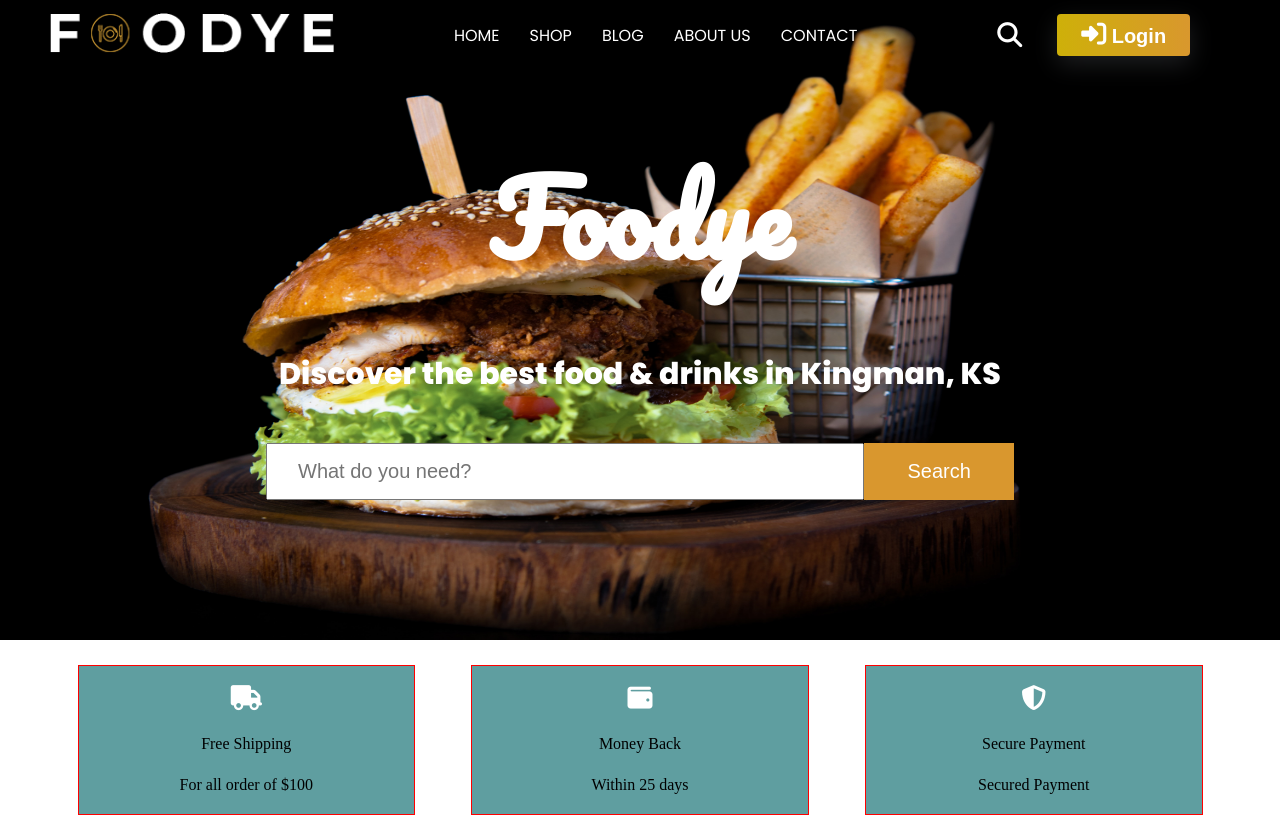
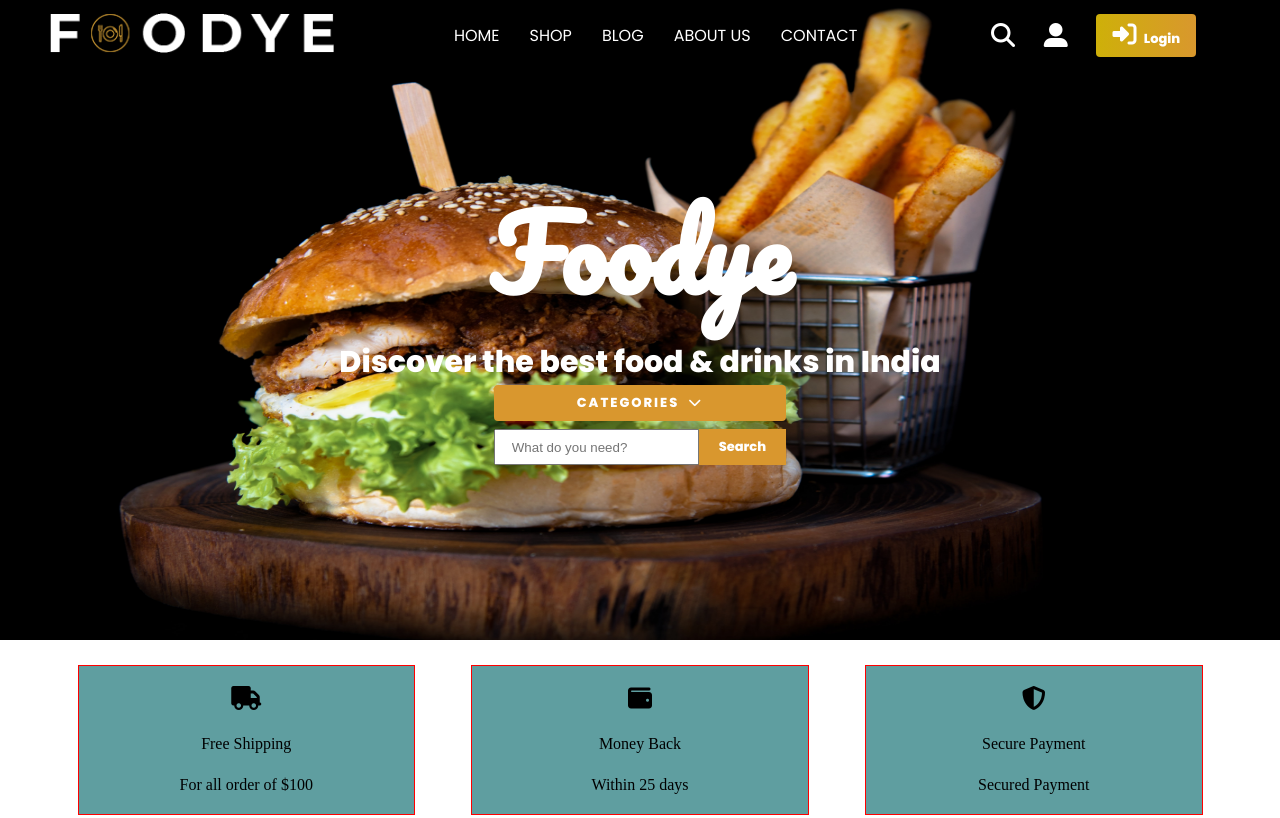
Before and after one commit to harsha28KS/food_website, a plain HTML site: page index.html in a window 1280 px wide. Shown: the top 818 px of the page. Drawn offline with Linux system fonts and the light colour scheme.

Commit message:
changes made

```diff
--- a/index.html
+++ b/index.html
@@ -47,9 +47,9 @@
           </div>
           <div class="user__details">
             <i class="fas fa-search"></i>
-            <!-- <i class="fas fa-user-alt"></i> -->
-            <button class="button button__primary">
-              <i class="fas fa-sign-in-alt"></i> Login
+            <i class="fas fa-user-alt"></i>
+            <button class="button button__primary hide__mobile">
+              <i class="fas fa-sign-in-alt"></i> &nbsp; Login
             </button>
           </div>
           <nav>
@@ -71,18 +71,22 @@
       </div>
     </header>
     <section class="hero__container">
-      <div class="hero__image__container" id="cf2">
-        <!-- <img src="./hero.jpg" alt="hero image" class="hero__image" /> -->
-        <!-- <img src="./hero2.jpg" alt="hero image" class="hero__image top" /> -->
-
-        <div class="hero__description" style="!border: 1px solid white">
+      <div class="hero__image__container">
+        <div class="hero__description">
           <h1 class="hero__text">Foodye</h1>
           <h1 class="hero__subtext">
-            Discover the best food & drinks in Kingman, KS
+            Discover the best food & drinks in India
           </h1>
-          <div class="search-box">
-            <input type="text" id="search" placeholder="What do you need?" />
-            <button class="search__button">Search</button>
+          <div class="hero__content">
+            <div class="categories">
+              <button class="categories__button">
+                CATEGORIES &nbsp;<i class="fas fa-chevron-down"></i>
+              </button>
+            </div>
+            <div class="search-box">
+              <input type="text" id="search" placeholder="What do you need?" />
+              <button class="search__button">Search</button>
+            </div>
           </div>
         </div>
       </div>
--- a/newstyle.css
+++ b/newstyle.css
@@ -9,6 +9,8 @@
   --gold: #d9972e;
 }
 
+/* list  */
+
 ul {
   list-style-type: none;
   margin: 0;
@@ -19,16 +21,39 @@ ul li a {
   text-transform: uppercase;
   font-family: "Poppins", sans-serif;
   color: white;
+  font-size: 1rem;
 }
 
 ul li a:hover {
   color: var(--gold);
 }
 
+/* icon  */
+
+i {
+  font-size: 1.5rem;
+}
+
+i:hover {
+  animation: hover 0.5s;
+}
+
+@keyframes hover {
+  50% {
+    transform: translateZ(10px) scale(1.1);
+  }
+}
+
+/* button  */
+
 button {
   border: none;
   cursor: pointer;
-  font-size: 20px;
+  color: white;
+  padding: 0.5rem 1rem;
+  font-size: 13px;
+  font-weight: 600;
+  font-family: "Poppins", sans-serif;
 }
 
 .button__primary {
@@ -38,27 +63,24 @@ button {
     #d9972e 51%,
     crimson 100%
   );
-  padding: 0.5rem 1.5rem;
-  font-weight: 600;
-  !text-align: center;
+  text-align: center;
   transition: 0.5s;
+  border-radius: 4px;
   background-size: 200% auto;
-  color: white;
-  border-radius: 4px;
   display: block;
-  box-shadow: rgba(149, 157, 165, 0.2) 0px 8px 24px;
+  !box-shadow: rgba(149, 157, 165, 0.2) 0px 8px 24px;
 }
 
 .button__primary:hover {
   background-position: right center;
 }
 
-i {
-  font-size: 25px;
-  color: white;
+.hide__mobile {
+  display: none;
 }
 
 /* navbar */
+
 .navbar {
   position: sticky;
   top: 0;
@@ -97,7 +119,7 @@ i {
   align-items: center;
   font-family: Arial, Helvetica, sans-serif;
   color: white;
-  font-size: 25px;
+  font-size: 1.5rem;
 }
 
 .hamburger__menu > div {
@@ -115,8 +137,6 @@ i {
   background: transparent;
 }
 
-/* navbar */
-
 /* hero */
 .hero__image__container {
   position: relative;
@@ -129,7 +149,7 @@ i {
   background-repeat: no-repeat;
   background-size: 100% 100%;
   background-position: center;
-  animation: 5s zoom infinite;
+  animation: 8s zoom infinite;
 }
 
 @keyframes zoom {
@@ -140,13 +160,11 @@ i {
 
 .hero__description {
   color: white;
-  width: 80%;
-  height: 60%;
+  width: 70%;
   display: flex;
   flex-direction: column;
-  justify-content: space-between;
+  !justify-content: space-between;
   align-items: center;
-  padding: 10px;
 }
 
 .hero__text {
@@ -176,6 +194,29 @@ i {
   }
 }
 
+.hero__content {
+  display: flex;
+  justify-content: space-between;
+  flex-direction: column;
+}
+
+.categories {
+  width: 100%;
+  margin-bottom: 8px;
+}
+
+.categories__button {
+  width: 100%;
+  letter-spacing: 2px;
+  background: var(--gold);
+  border-radius: 4px;
+}
+
+.categories__button i {
+  font-size: 13px;
+  font-weight: bold;
+}
+
 .search-box {
   width: 100%;
   !background-color: #f9fafc;
@@ -185,16 +226,16 @@ i {
 }
 
 .search-box input {
-  width: 80%;
-  padding: 15px 30px;
-  font-size: 20px;
+  width: 70%;
+  padding: 0.5rem 1rem;
+  !font-size: 20px;
 }
 
 .search__button {
-  width: 20%;
+  width: 30%;
   background: var(--gold);
   color: white;
-  font-size: 20px;
+  !font-size: 20px;
 }
 
 .container {
@@ -327,9 +368,9 @@ footer {
   .mobile__only {
     display: none !important;
   }
-  /* .hide__mobile {
-    !display: block !important;
-  } */
+  .hide__mobile {
+    display: block !important;
+  }
   .navbar {
     flex-direction: row;
     background: none;
```
